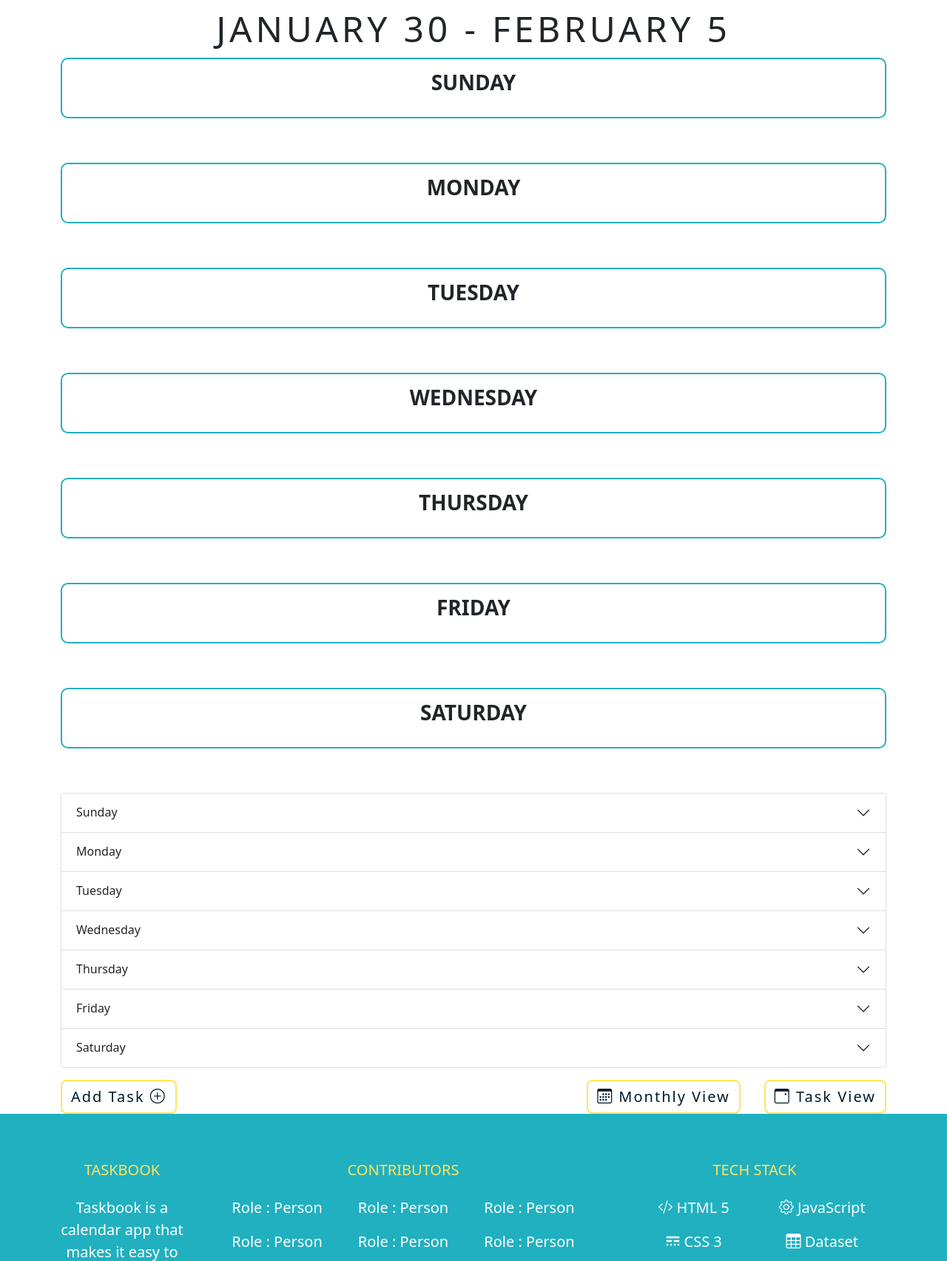
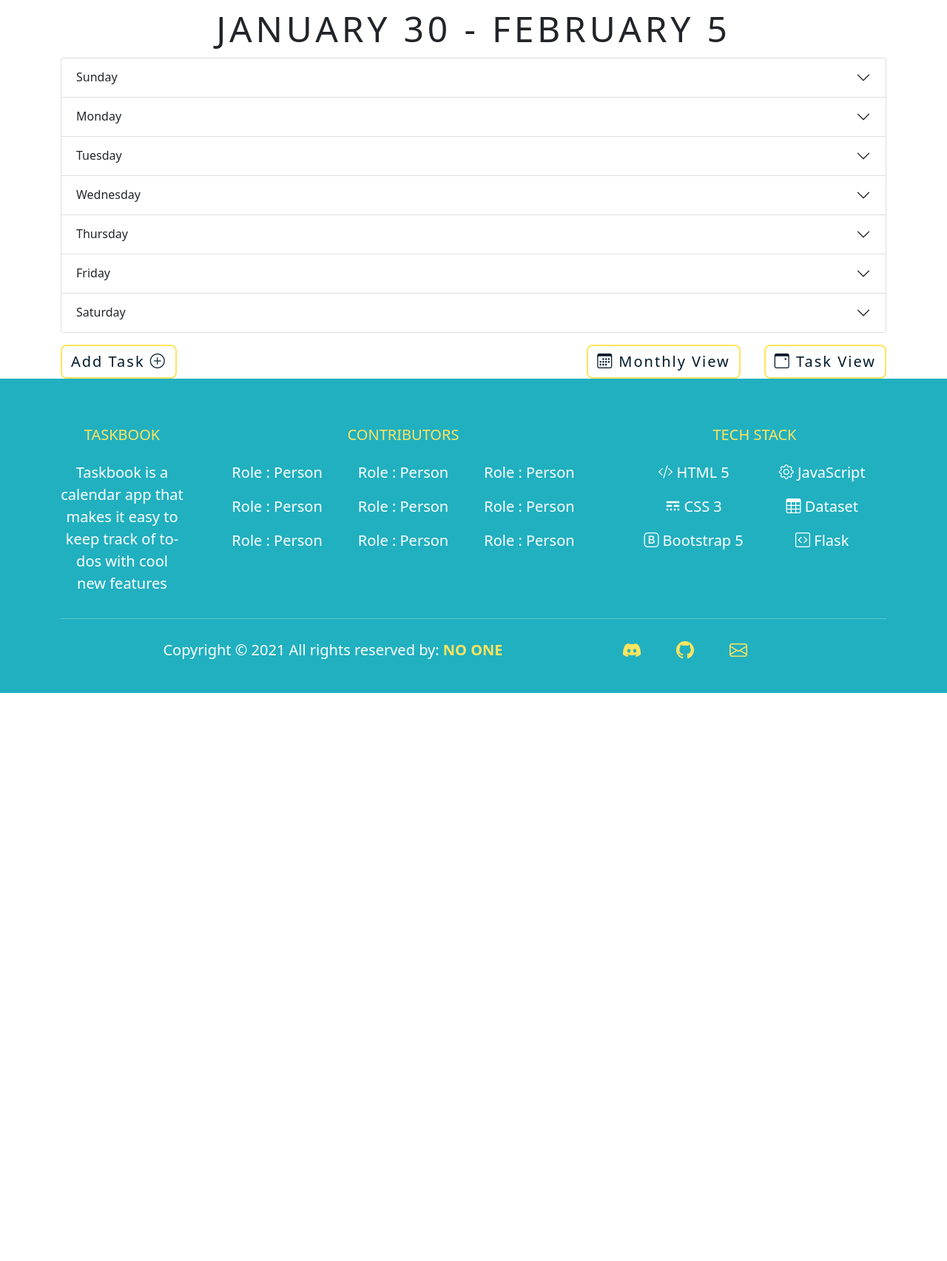
Before and after one commit to ShrutiGupta354/taskbook-SWE, a Flask app: page /weekly in a window 1280 px wide. Shown: the part 71-1776 px from the top of the page at 74% size. After the commit the page ends 1008 px from the top, so only its background shows below. Run offline with Flask 2, Linux system fonts and the light colour scheme; the visitor is signed in with stand-in values (Sample User, id 1); some libraries are stand-ins or nearby versions.

Commit message:
Moved CSS to styles.css and replaced dropdowns with accordion

```diff
--- a/static/styles.css
+++ b/static/styles.css
@@ -182,3 +182,46 @@ body{
     margin-bottom: 20px;
     animation: bounce .25s ease-in both;
 }
+
+/* Dropdown styles */
+  .dropdown {
+    position: relative;
+    display: block;
+    padding: 10px;
+    margin-bottom: 60px;
+    border: 2px solid #21b0c0;
+    border-radius: 10px;
+    cursor: pointer;
+    transition: 0.5s ease-in-out;
+  }
+
+  .dropdown:hover {
+    background-color: #21b0c0;
+  }
+
+  .dropdown:hover .days {
+    color: #fff;
+  }
+
+  .dropdown-content {
+    display: none;
+    position: absolute;
+    background-color: #ffe45e;
+    font-size: 18px;
+    min-width: 100%;
+    box-shadow: 0px 8px 16px 0px rgba(0,0,0,0.2);
+    padding: 12px 16px;
+    border-radius: 10px;
+  }
+
+  .show {
+    display:block;
+  }
+
+  .days {
+    text-align: center;
+    text-transform: uppercase;
+    font-size: 28px;
+    font-weight: bold;
+    transition: 0.5s ease-in-out;
+  }
--- a/templates/weekly.html
+++ b/templates/weekly.html
@@ -4,64 +4,6 @@
 
 <div class="date text-center">
   <h1>January 30 - February 5</h1>
-</div>
-
-<!--Dropdown styles-->
-<style>
-  .dropdown {
-    position: relative;
-    display: block;
-    padding: 10px;
-    margin-bottom: 60px;
-    border: 2px solid #21b0c0;
-    border-radius: 10px;
-    cursor: pointer;
-    transition: 0.5s ease-in-out;
-  }
-
-  .dropdown:hover {
-    background-color: #21b0c0;
-  }
-
-  .dropdown:hover .days {
-    color: #fff;
-  }
-
-  .dropdown-content {
-    display: none;
-    position: absolute;
-    background-color: #ffe45e;
-    font-size: 18px;
-    min-width: 100%;
-    box-shadow: 0px 8px 16px 0px rgba(0,0,0,0.2);
-    padding: 12px 16px;
-    border-radius: 10px;
-  }
-
-  .show {
-    display:block;
-  }
-
-  .days {
-    text-align: center;
-    text-transform: uppercase;
-    font-size: 28px;
-    font-weight: bold;
-    transition: 0.5s ease-in-out;
-  }
-
-</style>
-
-<div class="container">
-  {% for day in ["Sunday", "Monday", "Tuesday", "Wednesday", "Thursday", "Friday", "Saturday"] %}
-  <div class="dropdown">
-    <p class="days">{{day}}</p>
-    <div class="dropdown-content">
-      <p>[Insert task here]</p>
-    </div>
-  </div>
-  {% endfor %}
-</div>
 </div>
 
 <div class="container">
```
